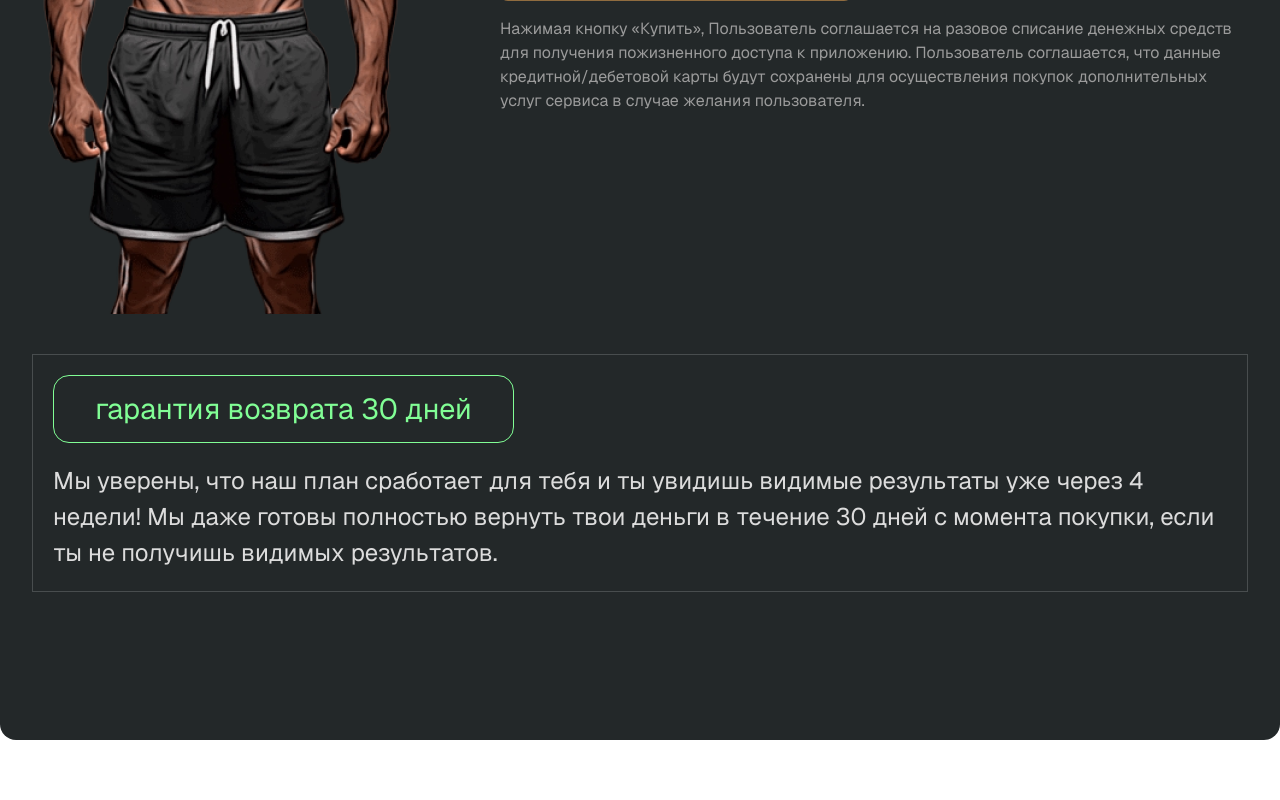
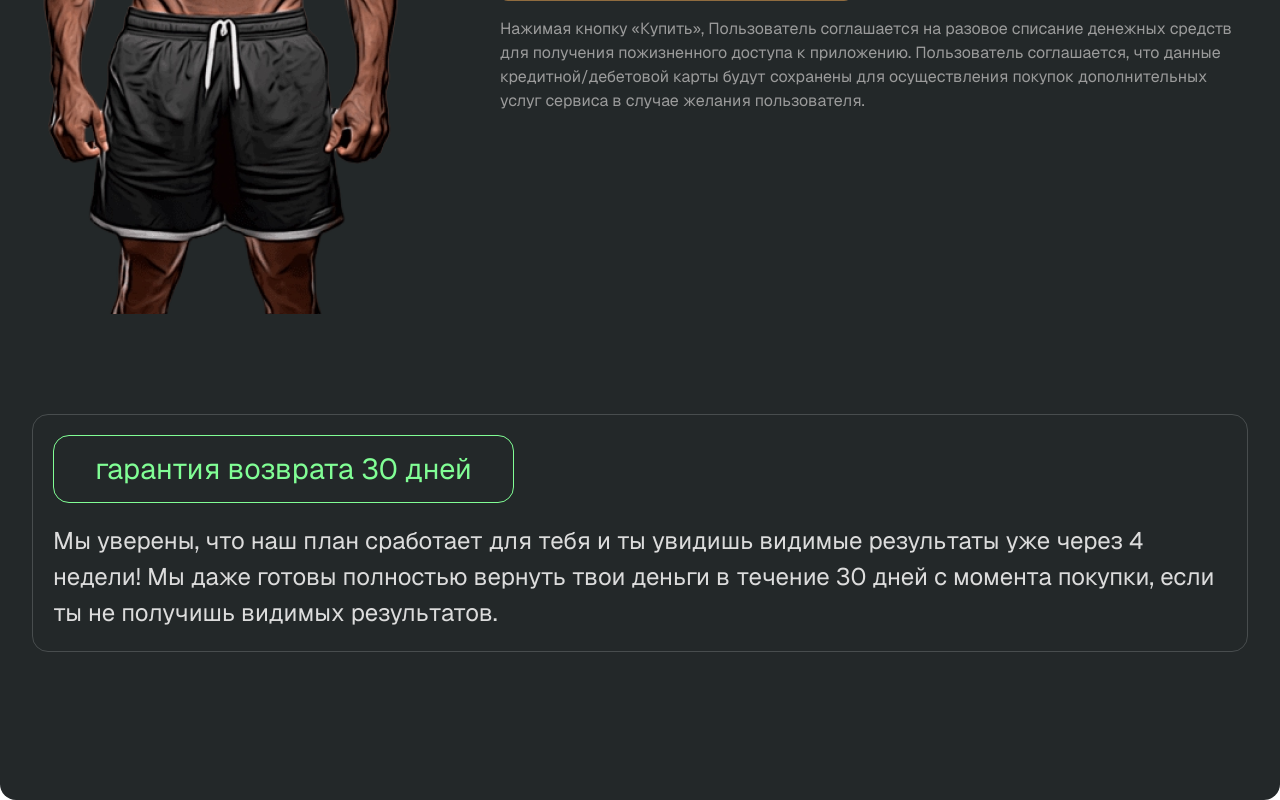
Before and after one commit to red-1983/test_tailwind, a Next.js app: page / in a window 1280 px wide. Shown: the part 773-1573 px from the top of the page. Before the commit the page ends 1513 px from the top, so only its background shows below. Built offline with nearby package versions, Linux system fonts and the light colour scheme; no server answers.

Commit message:
fix: error border

```diff
--- a/src/components/tariffs/TariffsSection.tsx
+++ b/src/components/tariffs/TariffsSection.tsx
@@ -101,7 +101,7 @@ const TariffsSection = ({ cardData }: TariffsSectionProps) => {
               <Form />
             </div>
           </div>
-          <div className="mt-10 md:mt-25rounded-[16px] p-5 border-1 border-[#484D4E] flex flex-col gap-5">
+          <div className="mt-10 md:mt-25 rounded-[16px] p-5 border-1 border-[#484D4E] flex flex-col gap-5">
             <p className="w-full h-[41px] sm:h-[68px] max-w-[461px] flex items-center justify-center rounded-[16px] border-[#81FE95] border-1 text-[#81FE95] text-[clamp(1rem,2.5vw,1.8rem)]">
               гарантия возврата 30 дней
             </p>
```
